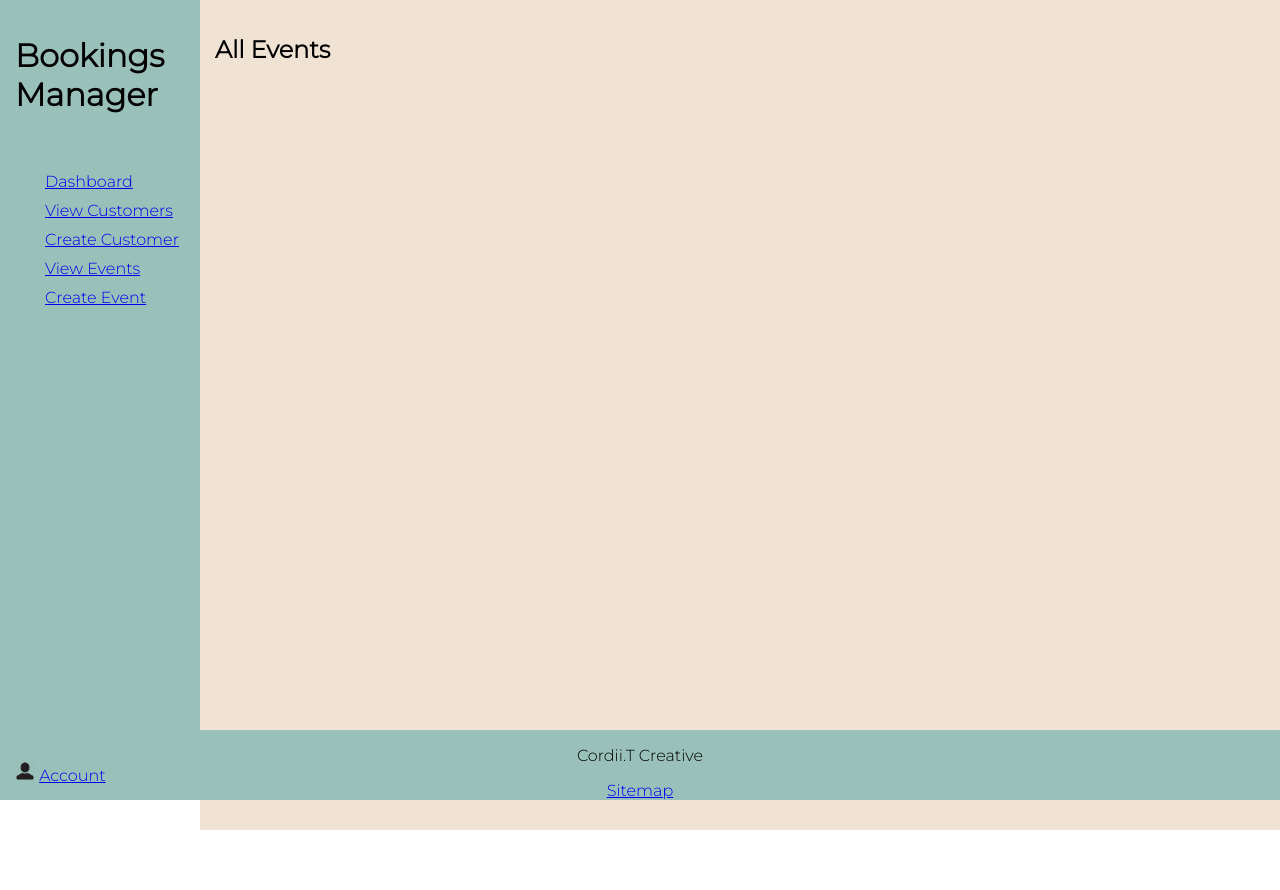
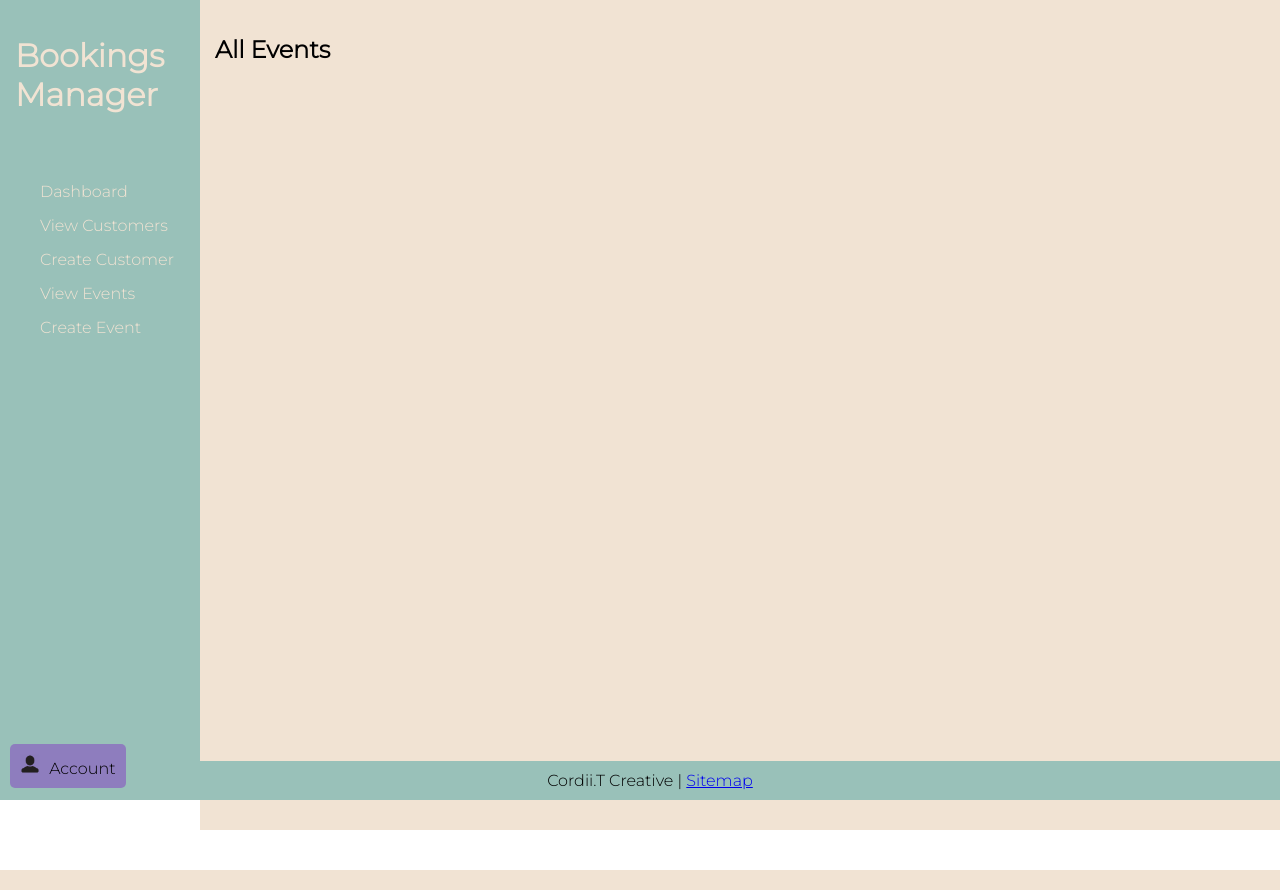
Before and after one commit to CordiiT14/Bookings_Manager, a Flask app: page /events in a window 1280 px wide; the page is wider, and only the part inside the window is pictured. Run offline with Flask 2, Linux system fonts and the light colour scheme; data that the repository does not hold is empty; some libraries are stand-ins or nearby versions.

Commit message:
further css added to events and the base.html

```diff
--- a/static/style.css
+++ b/static/style.css
@@ -13,25 +13,48 @@
 
 header {
     padding: 15px;
+    color: #F1E3D3;
 }
 
 .side-bar li {
     list-style: none;
-    padding: 5px;
+    padding-top: 15px;
+
+}
+
+.side-bar a {
+    text-decoration: none;
+    color: #F1E3D3;
+}
+
+.side-bar a:hover {
+    color: #8E7DBE;
+    text-shadow: #D88C9A;
 }
 
 .account {
     margin: 10px;
     padding: 5px;
     position: fixed;
-    bottom: 0;
+    bottom: 2 ;
+    background-color: #8E7DBE;
+    border-radius: 5px;
+    padding: 10px;
+}
 
+.account img {
+    padding-right: 5px;
+}
+
+.account a {
+    text-decoration: none;
+    color: black;
 }
 
 .dashboard-container {
     background-color: #F1E3D3;
     margin-left: 200px;
-    margin-bottom: 60px;
+    margin-bottom: 40px;
     width: 100%;
     min-height: 100%;
     padding: 15px;
@@ -47,10 +70,12 @@ body {
     background-color: #99C1B9;
     bottom: 0;
     width: 100%;
+    padding: 10px;
 }
 
 footer {
     text-align: center;
+
 }
 
 
@@ -78,16 +103,32 @@ footer {
     padding: 5px;
     margin: 10px;
     max-height: 400px;
+    width: 300px
+}
+
+.event-card h3 {
+    flex: wrap;
 }
 
 .event-description {
-    max-width: 300px;
+    display:block;
     max-height: 200px;
     overflow: hidden;
+    text-overflow: ellipsis;
+
+}
+
+.event-details {
+    background-color: #D88C9A ;
+    color: white;
+    border-radius: 5px;
+    margin: 3px;
+    padding: 5px;
+    display: inline;
 }
 
 .event-button {
-    background-color: D88C9A;
+    background-color: #D88C9A;
     border-radius: 5px;
     margin: 5px;
     padding: 10px;
@@ -100,3 +141,9 @@ footer {
     text-decoration: none;
     color: white;
 }
+
+.event-button a:hover {
+    color: #8E7DBE;
+    text-shadow: #F1E3D3;
+    font-size: large;
+}
--- a/templates/base.html
+++ b/templates/base.html
@@ -43,10 +43,8 @@
     </main>
     <footer>
         <div class="footer-container">
-            <p>Cordii.T Creative</p>
-            <div class="sitemap">
-                <a href="/sitemap" target="_blank">Sitemap</a>
-            </div>
+            Cordii.T Creative | <a href="/sitemap" target="_blank">Sitemap</a>
+
         </div>
     </footer>
     </div>
--- a/templates/events/index.html
+++ b/templates/events/index.html
@@ -9,13 +9,13 @@
         <div class="event-card">
             <h3>{{ event.event_title }}</h3>
             <div class="event-details">
-                date: {{ event.date }}
+                {{ event.date }}
             </div>
             <div class="event-details">
-                time: {{ event.time }}
+                {{ event.time }}
             </div>
             <div class="event-details">
-                Event Type: {{ event.event_type }}
+                {{ event.event_type }}
             </div>
             <div class="event-description">
                 <p>{{event.description}}</p>
```
